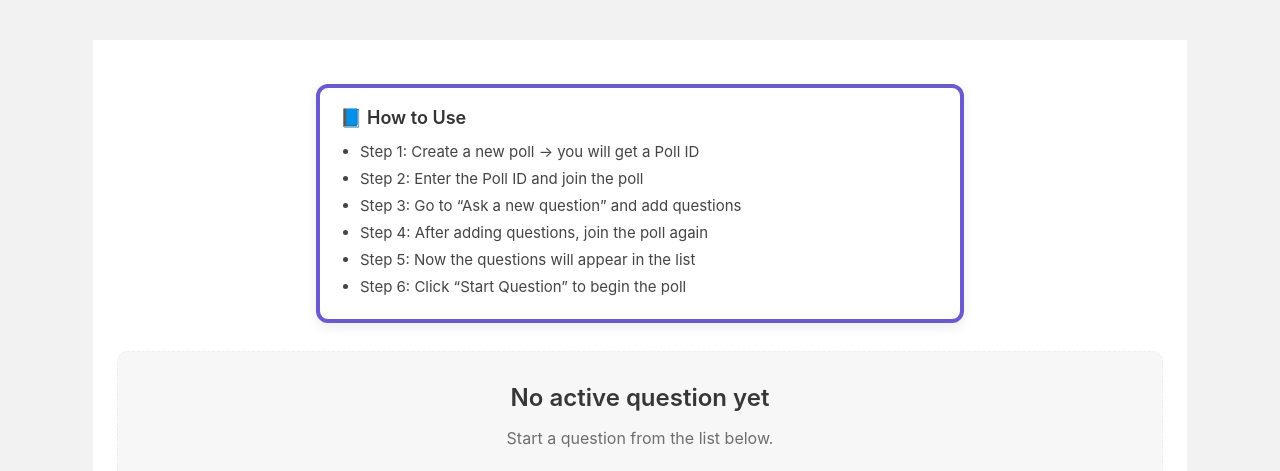
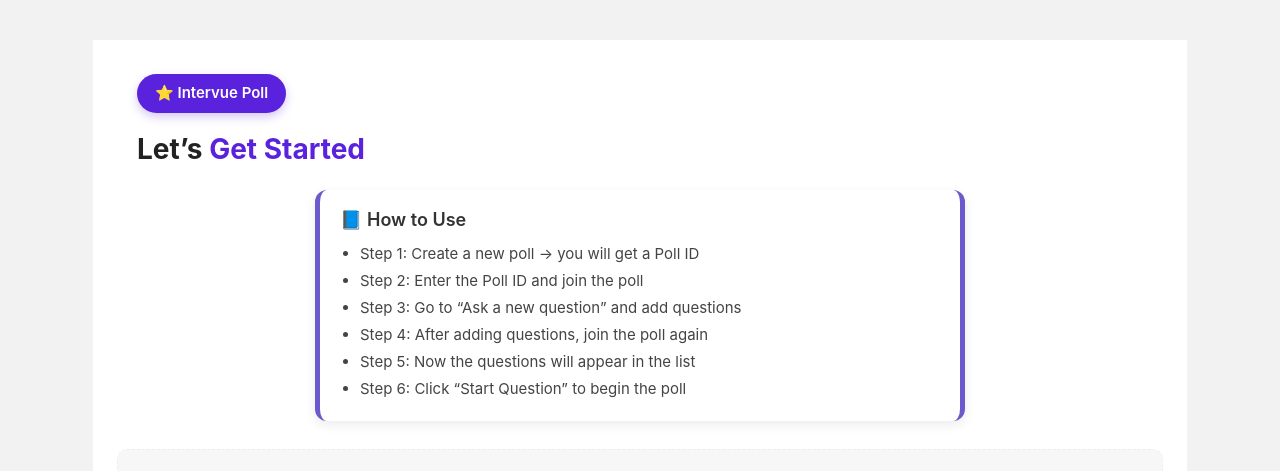
Before and after one commit to Bhavyasrivadapalli/polling-system, a React (Vite) app in the folder client/: page /teacher in a window 1280 px wide. Shown: the top 471 px of the page. Built offline with nearby package versions, Linux system fonts and the light colour scheme; no server answers.

Commit message:
Updated Teacher.jsx and teacher.css with instructions card

```diff
--- a/client/src/pages/Teacher/Teacher.jsx
+++ b/client/src/pages/Teacher/Teacher.jsx
@@ -179,6 +179,12 @@
     <div className="teacher-container">
 
       {/* TOP RIGHT */}
+    <div className="instructions-header">
+  <div className="instructions-badge">⭐ Intervue Poll</div>
+  <h2 className="instructions-title">
+    Let’s <span>Get Started</span>
+  </h2>
+</div>
 
 
       {/* 🔥 INSTRUCTIONS CARD */}
--- a/client/src/styles/teacher.css
+++ b/client/src/styles/teacher.css
@@ -508,8 +508,12 @@
   max-width: 600px;
   box-shadow: 0 4px 12px rgba(0, 0, 0, 0.08);
 
-  /* NEW: Purple border on all sides */
-  border: 4px solid #6a5acd;
+  /* Purple borders only on left & right */
+  border-left: 5px solid #6a5acd;
+  border-right: 5px solid #6a5acd;
+
+  border-top: none;
+  border-bottom: none;
 
   animation: fadeIn 0.4s ease;
 }
@@ -536,3 +540,28 @@
   from { opacity: 0; transform: translateY(-5px); }
   to { opacity: 1; transform: translateY(0); }
 }
+.instructions-badge {
+  display: inline-block;
+  background: #5a22dd;
+  color: white;
+  padding: 8px 18px;
+  border-radius: 25px;
+  font-size: 15px;
+  font-weight: 600;
+  margin-bottom: 10px;
+  box-shadow: 0 4px 10px rgba(90, 34, 221, 0.25);
+}
+.instructions-title {
+  font-size: 28px;
+  font-weight: 700;
+  margin: 5px 0 15px 0;
+  color: #222;
+}
+
+.instructions-title span {
+  color: #5a22dd; /* Purple highlight */
+}
+.instructions-header {
+  margin-left: 20px;
+  margin-top: 10px;
+}
```
